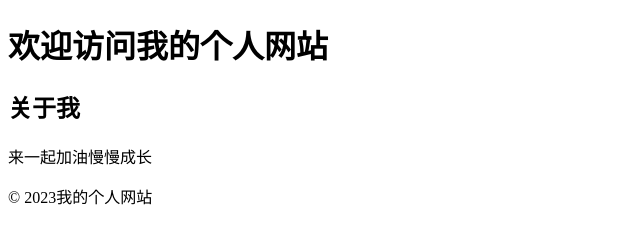
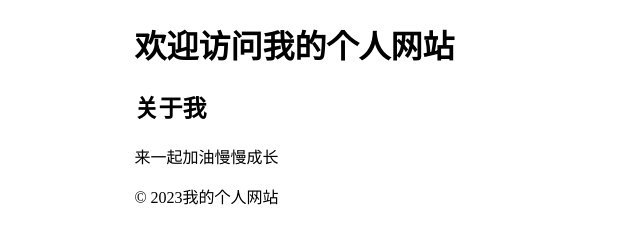
Before and after one commit to OnlyformyAngelZhu/stunning-robot, a plain HTML site: page index.html in a window 1280 px wide. Shown: the whole page, without its empty margins (0-640 px from the left). Drawn offline with Linux system fonts and the light colour scheme.

Commit message:
Update index.html

```diff
--- a/index.html
+++ b/index.html
@@ -2,8 +2,18 @@
 <html lang="en">
 <head>
     <meta charset="UTF-8">
-    <meta name="Viewport" content="width=device-width, initial-scale=1.0">
+    <meta name="viewport" content="width=device-width, initial-scale=1.0">
     <title>我的个人网站</title>
+    <style>
+        body {
+            text-align: center; /* 设置文本居中 */
+        }
+        header, main, footer {
+            width: 80%; /* 设置内容容器宽度 */
+            margin: 0 auto; /* 水平居中 */
+            text-align: left; /* 内容左对齐 */
+        }
+    </style>
 </head>
 <body>
     <header>
@@ -16,5 +26,5 @@
     <footer>
         &copy; 2023我的个人网站
     </footer>
-<body>
+</body>
 </html>
```
